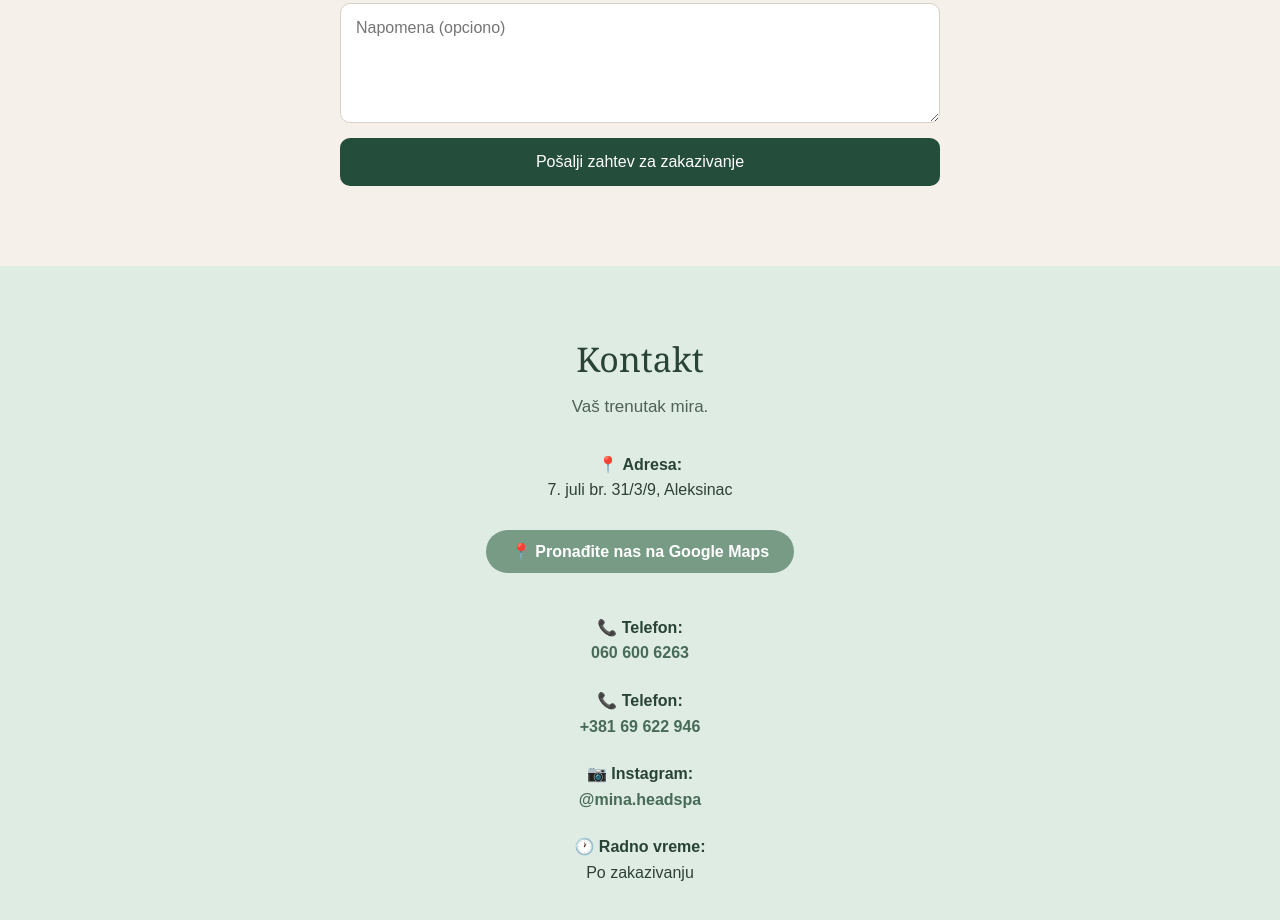
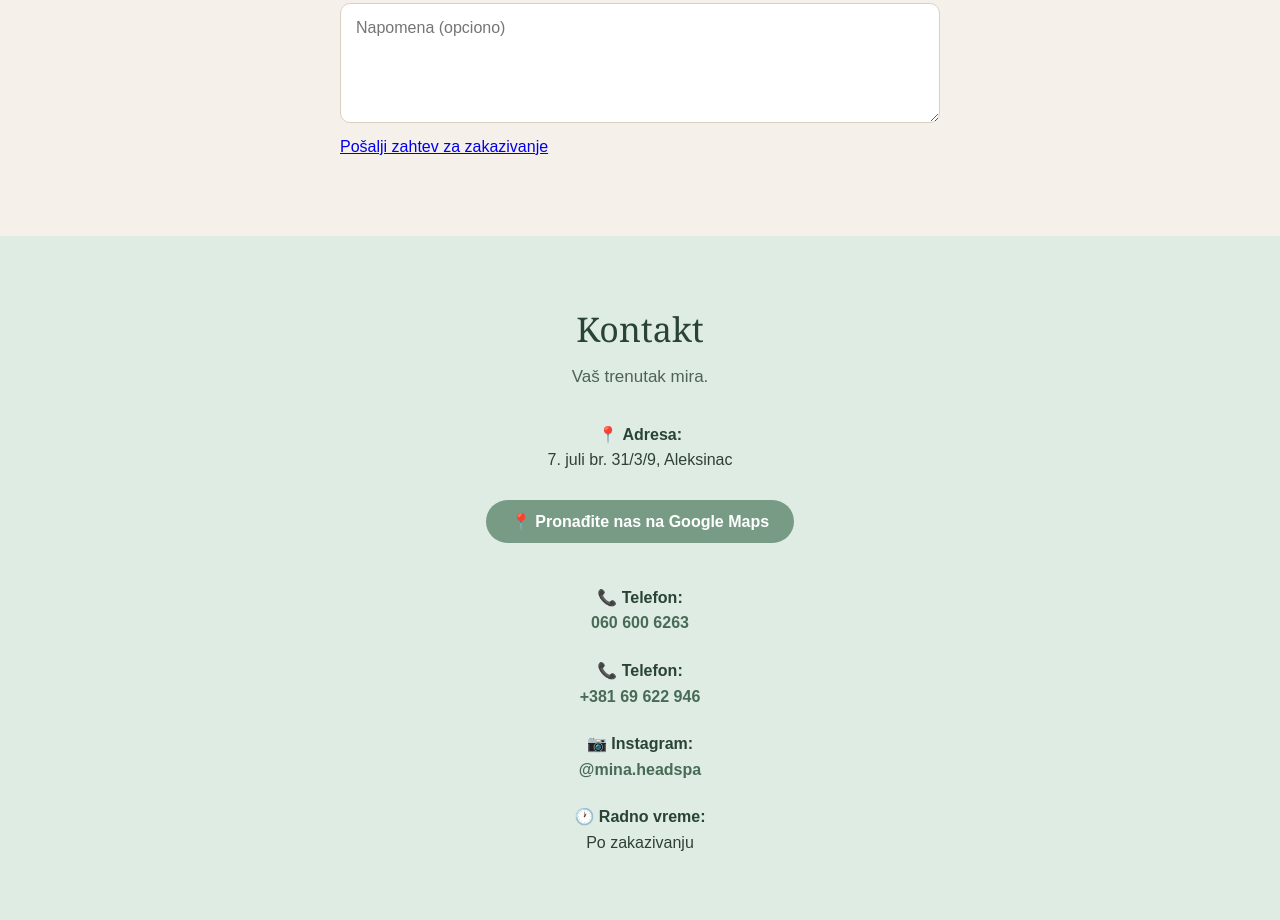
Before and after one commit to Milica-Trandafilovic/mina-head-spa, a plain HTML site: page index.html in a window 1280 px wide. Shown: the part 3668-4588 px from the top of the page. Drawn offline with Linux system fonts and the light colour scheme.

Commit message:
index.html

```diff
--- a/index.html
+++ b/index.html
@@ -239,9 +239,9 @@
         placeholder="Napomena (opciono)"
     ></textarea>
 
-    <button type="submit">
-        Pošalji zahtev za zakazivanje
-    </button>
+  <a href="sms:0606006263">
+    Pošalji zahtev za zakazivanje
+</a>
 
 </form>
         </section>
```
